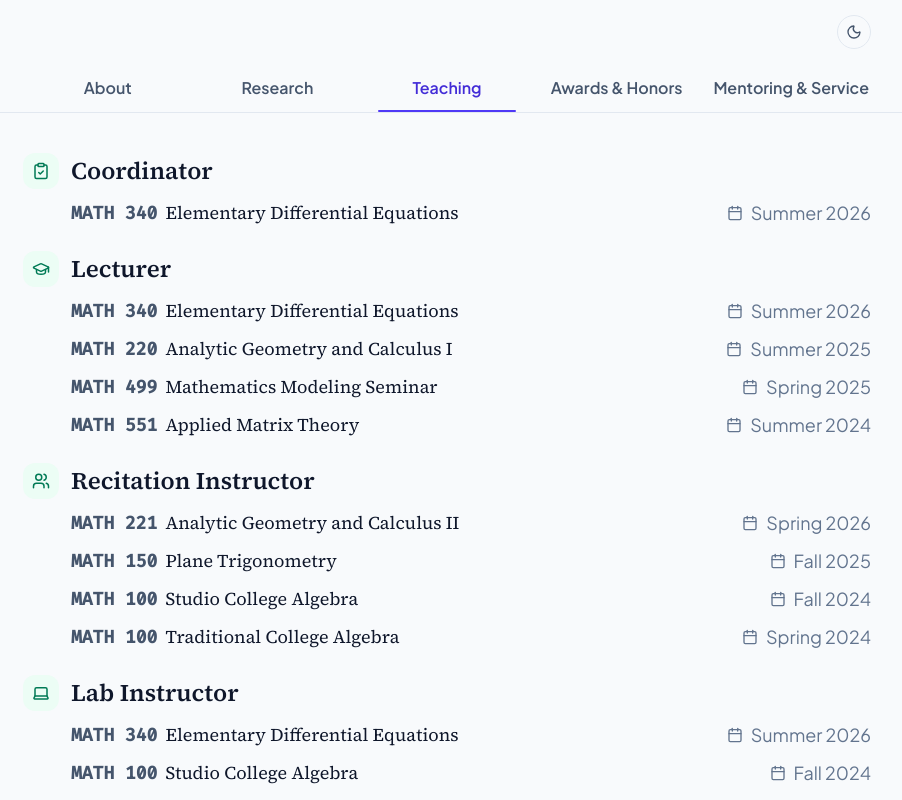
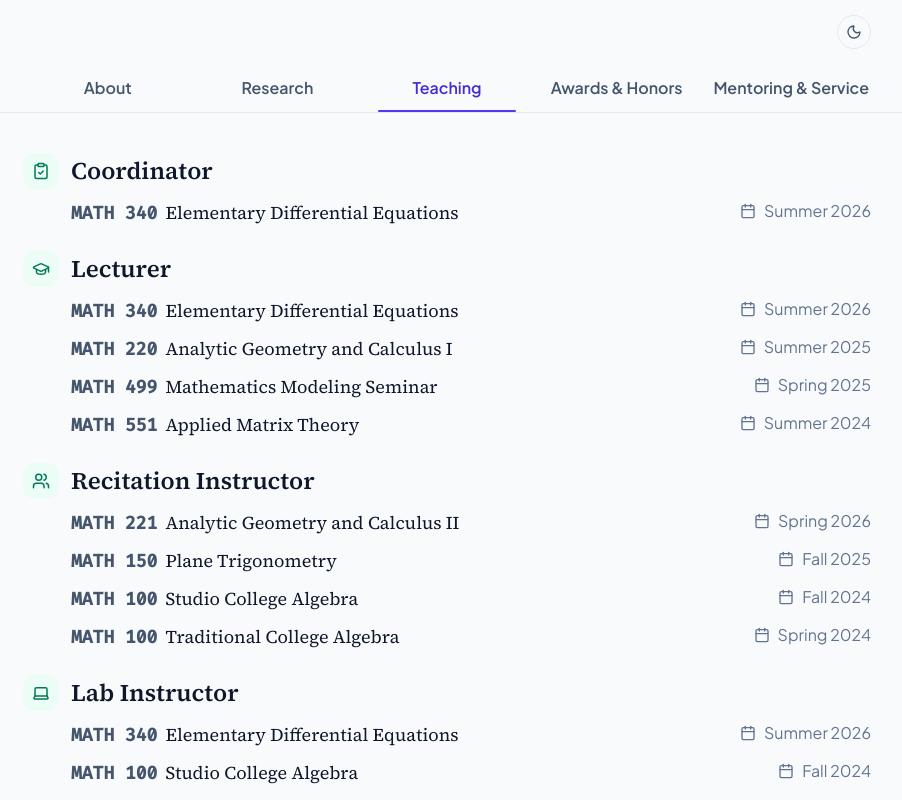
Before and after one commit to nhungnh-dot/nhungnh-dot.github.io, a React (Vite) app: page / in a window 1280 px wide. Both pictures are taken after a click on the tab "Teaching". Shown: the top 800 px of the page, without its empty margins (193-1095 px from the left). Built offline with nearby package versions, Linux system fonts and the light colour scheme.

Commit message:
Reduce Teaching date text size

```diff
--- a/src/components/Teaching.tsx
+++ b/src/components/Teaching.tsx
@@ -106,7 +106,7 @@ export const Teaching: React.FC = () => {
           )}
         </div>
 
-        <div className="flex items-center gap-2 flex-shrink-0 text-base text-slate-500 dark:text-slate-400">
+        <div className="flex items-center gap-2 flex-shrink-0 text-sm text-slate-500 dark:text-slate-400">
           <Calendar className="w-4 h-4" aria-hidden="true" />
           <span>{course.term}</span>
         </div>
```
